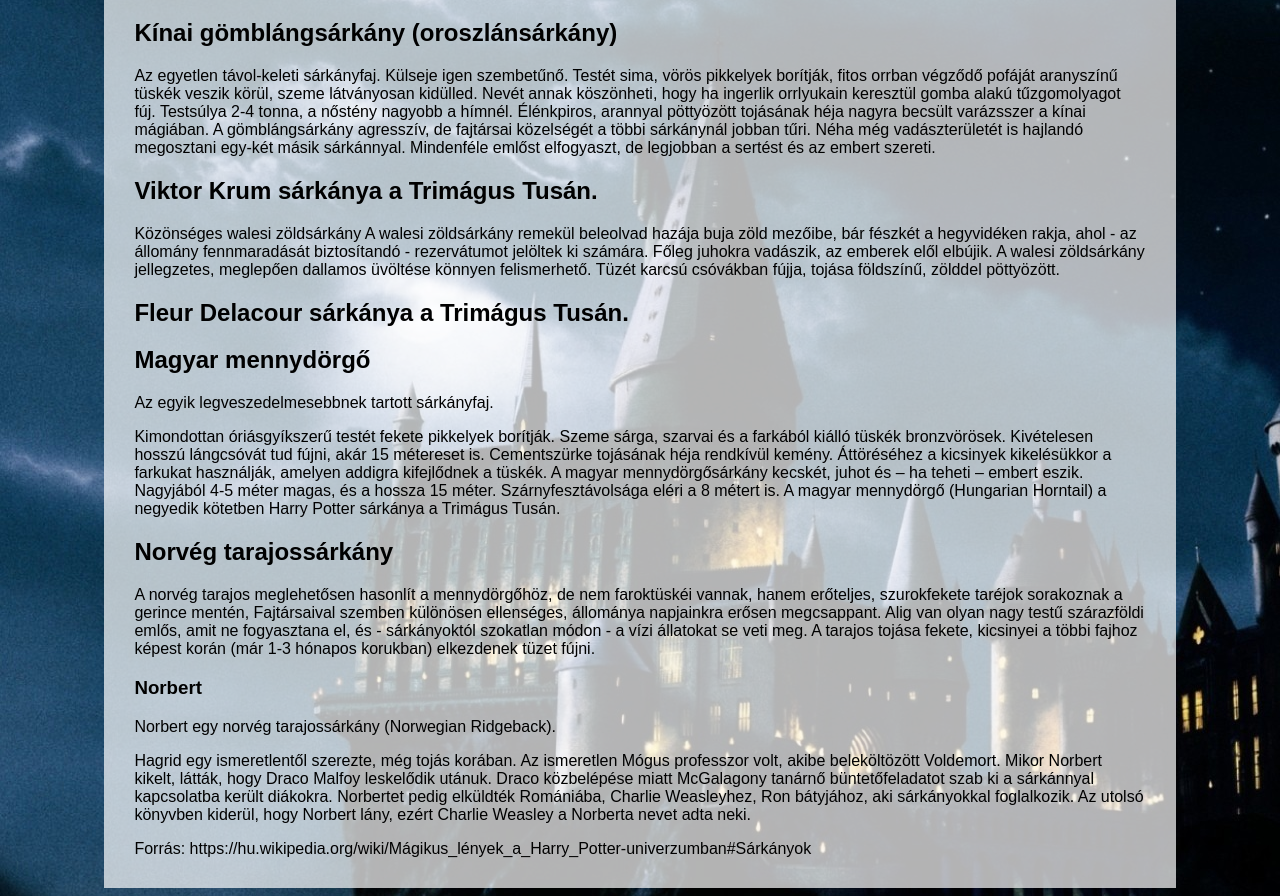
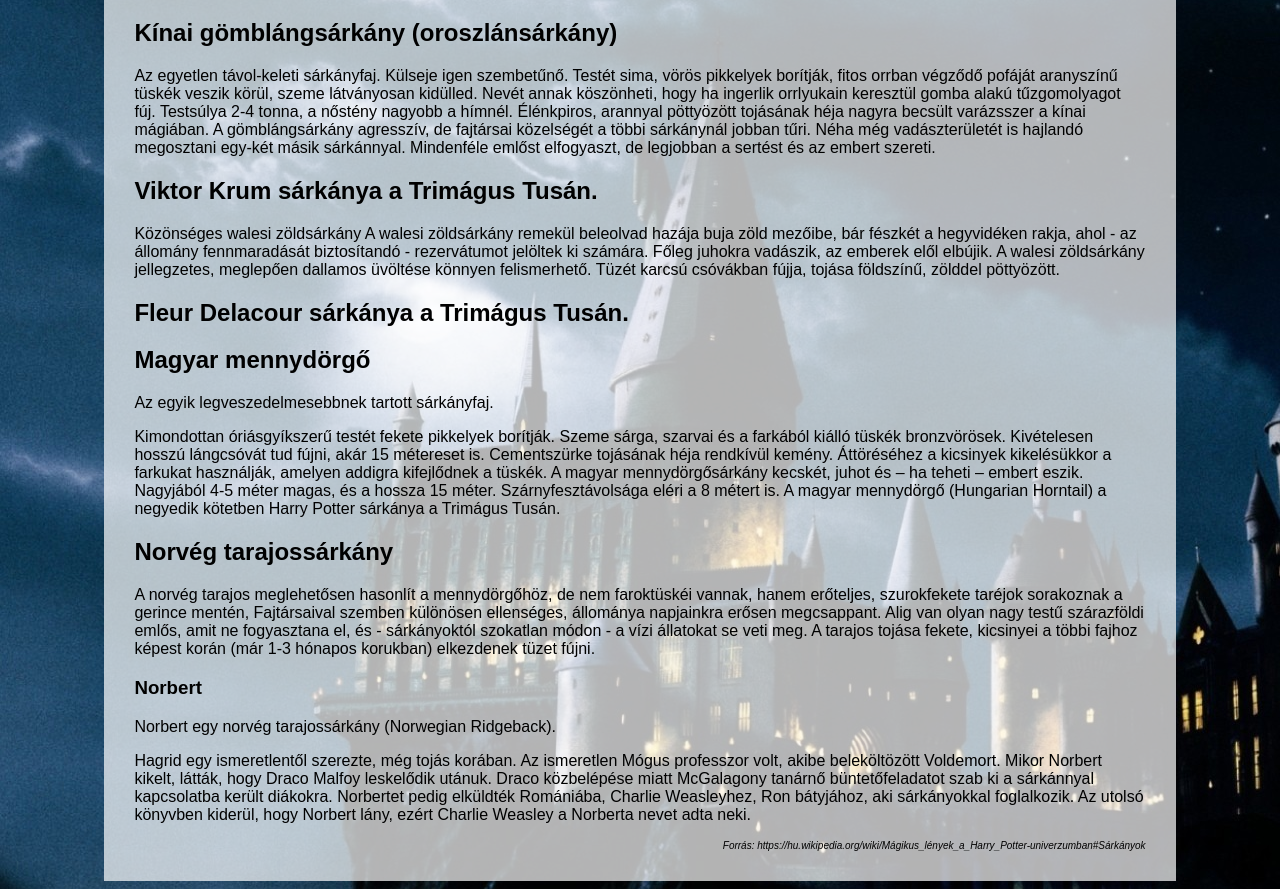
Before and after one commit to shyen1337/Sarkanyok2, a plain HTML site: page index.html in a window 1280 px wide. Shown: the part 99-995 px from the top of the page. Drawn offline with Linux system fonts and the light colour scheme.

Commit message:
10. Step

```diff
--- a/index.html
+++ b/index.html
@@ -30,8 +30,8 @@
     <p>Norbert egy norvég tarajossárkány (Norwegian Ridgeback).</p>
 
     <p>Hagrid egy ismeretlentől szerezte, még tojás korában. Az ismeretlen Mógus professzor volt, akibe beleköltözött Voldemort. Mikor Norbert kikelt, látták, hogy Draco Malfoy leskelődik utánuk. Draco közbelépése miatt McGalagony tanárnő büntetőfeladatot szab ki a sárkánnyal kapcsolatba került diákokra. Norbertet pedig elküldték Romániába, Charlie Weasleyhez, Ron bátyjához, aki sárkányokkal foglalkozik. Az utolsó könyvben kiderül, hogy Norbert lány, ezért Charlie Weasley a Norberta nevet adta neki.</p>
-
-    Forrás: <a href="https://hu.wikipedia.org/wiki/Mágikus_lények_a_Harry_Potter-univerzumban#Sárkányok" target="_blank">https://hu.wikipedia.org/wiki/Mágikus_lények_a_Harry_Potter-univerzumban#Sárkányok</a>
+<div>
     </div>
+    <div class="forras">Forrás: <a href="https://hu.wikipedia.org/wiki/Mágikus_lények_a_Harry_Potter-univerzumban#Sárkányok" target="_blank">https://hu.wikipedia.org/wiki/Mágikus_lények_a_Harry_Potter-univerzumban#Sárkányok</a></div>
 </body>
 </html>
--- a/sarkanyok.css
+++ b/sarkanyok.css
@@ -21,3 +21,10 @@ a:hover {
 body {
     background-image: url(hatterkep.jpg)
 }
+
+.forras {
+    font-style: italic;
+    font-size: 10px;
+    text-align: right;
+
+}
```
